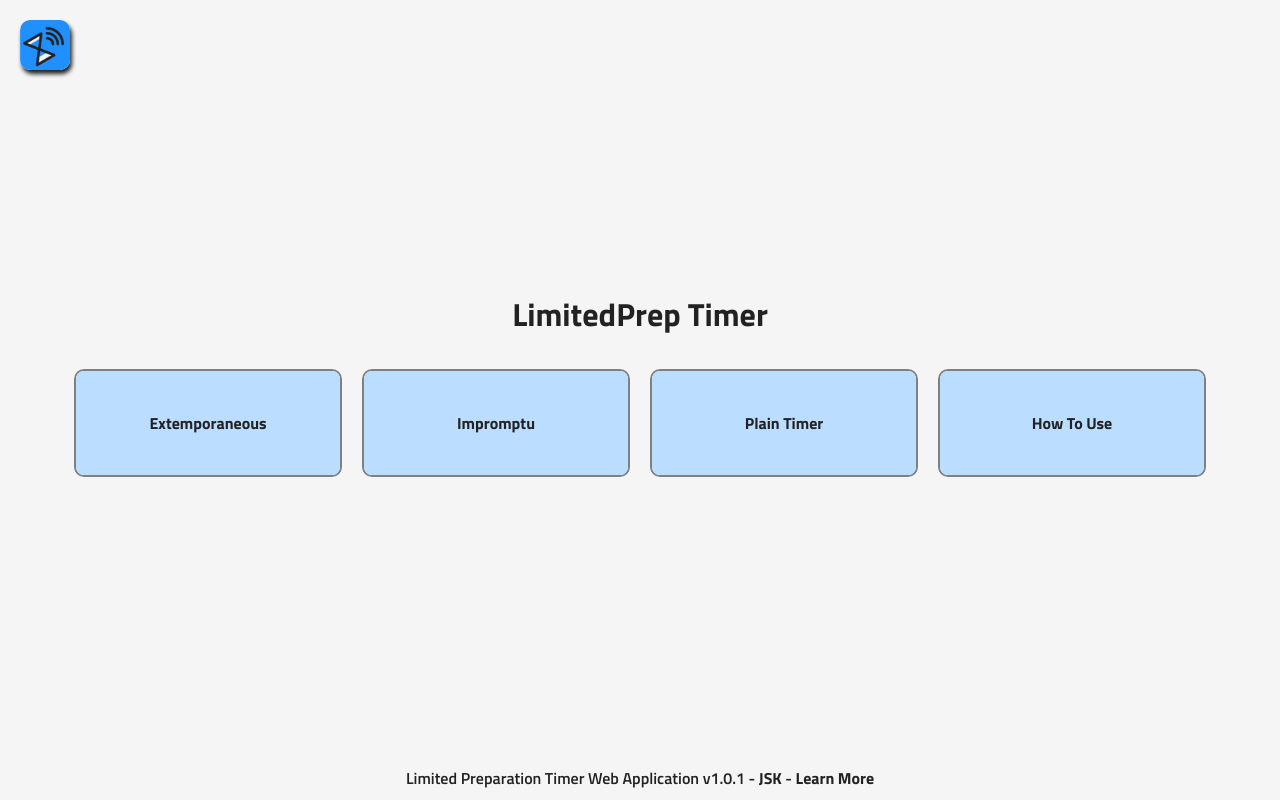
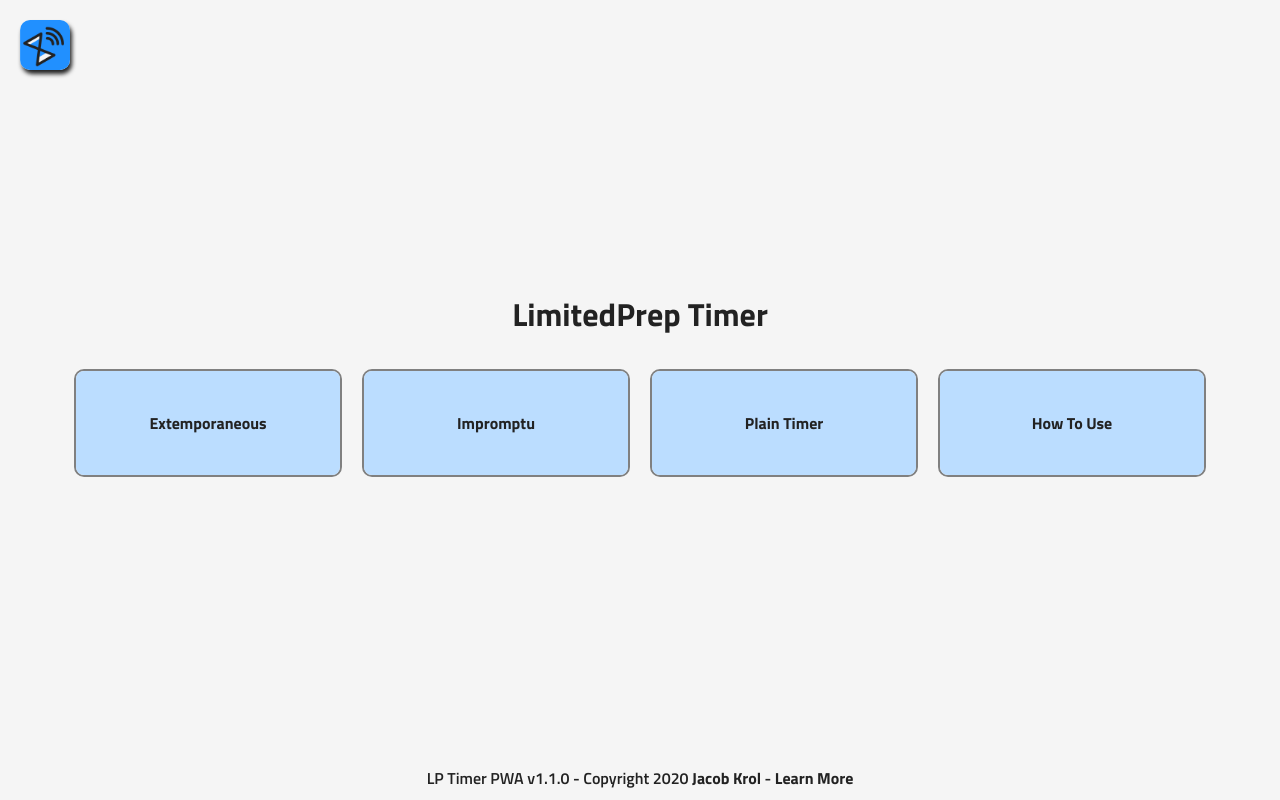
Before and after one commit to jacobkrol/LP-Timer, a React (Create React App) app: page / in a window 1280 px wide. Built offline with nearby package versions, Linux system fonts and the light colour scheme.

Commit message:
Add version and license info to app

```diff
--- a/package.json
+++ b/package.json
@@ -1,8 +1,8 @@
 {
   "name": "myapp",
-  "version": "1.0.1",
+  "version": "1.1.0",
   "private": true,
-  "homepage": "https://jacobkrol.github.io/LP-Timer",
+  "homepage": "https://kroljs.com/LP-Timer",
   "dependencies": {
     "react": "^16.13.1",
     "react-dom": "^16.13.1",
--- a/src/components/pages/AboutPage.js
+++ b/src/components/pages/AboutPage.js
@@ -14,6 +14,8 @@ function AboutPage() {
             <h3>App Infrastructure</h3>
                 <p>The front-end for this progressive web application is built using the JavaScript framework, <a href="https://reactjs.org" target="_blank" rel="noopener noreferrer">ReactJS v16.13.1</a>. It is hosted on GitHub Pages, and the code is entirely open-source for you to read, nitpick, and expand upon. The pre-build files may be found on <a href="https://github.com/jacobkrol/LP-Timer" target="_blank" rel="noopener noreferrer">GitHub</a>.</p>
                 <p>To handle feedback submission, the back-end is built using <a href="https://nodejs.org" target="_blank" rel="noopener noreferrer">Node.js v13.8.0</a>, with the <a href="https://expressjs.com" target="_blank" rel="noopener noreferrer">Express v4.17.1</a> framework. It is hosted using <a href="https://heroku.com" target="_blank" rel="noopener noreferrer">Heroku</a> and implements a CORS-protected REST API endpoint for feedback submission. Feedback is submitted to the database through the endpoint, and via email through an SMTP client. Feedback review is strictly available through the <a href="https://devcenter.heroku.com/articles/heroku-cli" target="_blank" rel="noopener noreferrer">Heroku CLI v7.42.1</a> or through a locally-accessible endpoint.</p>
+            <h3>Licensing</h3>
+                <p>The limited preparation timer progressive web application is open-sourced with a MIT license. To read the conditions of this license, visit the <a href="https://github.com/jacobkrol/LP-Timer/blob/master/LICENSE" target="_blank" rel="noopener noreferrer">LICENSE file in the host repository</a>.</p>
         </div>
     )
 }
--- a/src/components/utilities/Footer.js
+++ b/src/components/utilities/Footer.js
@@ -5,7 +5,7 @@ import { Link } from 'react-router-dom';
 function Footer() {
     return (
         <footer>
-            <p>Limited Preparation Timer Web Application v1.0.1 - <a href="https://kroljs.com" target="_blank" rel="noopener noreferrer">JSK</a> - <Link to="/about">Learn More</Link></p>
+            <p>LP Timer PWA v1.1.0 - Copyright 2020 <a href="https://kroljs.com" target="_blank" rel="noopener noreferrer">Jacob Krol</a> - <Link to="/about">Learn More</Link></p>
         </footer>
     )
 }
```
